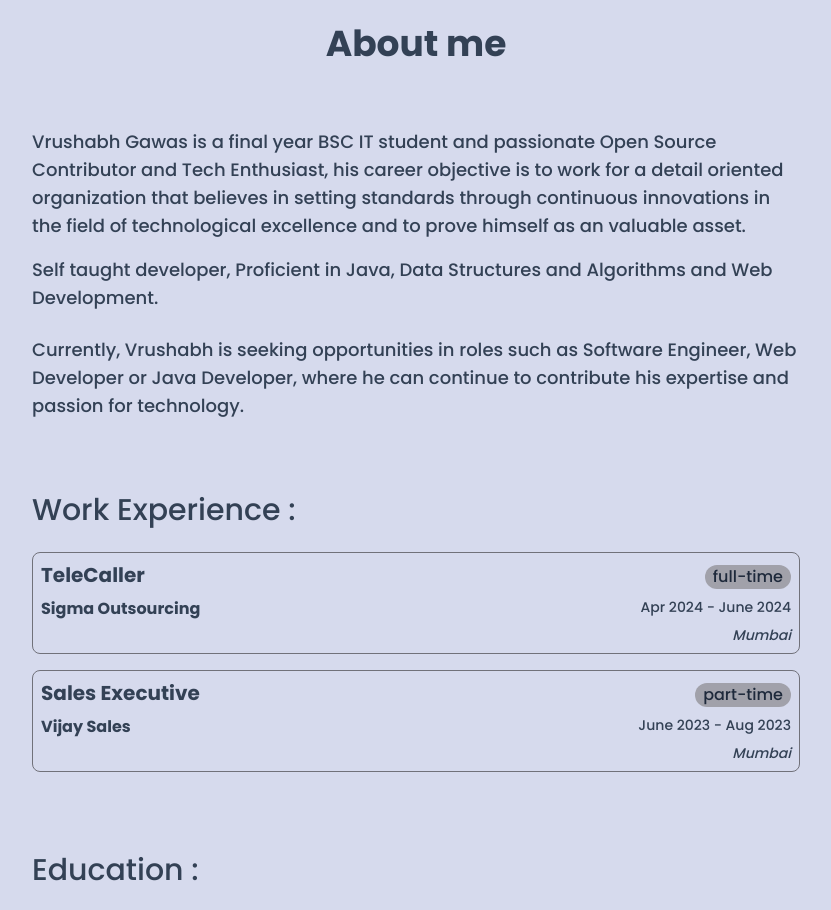
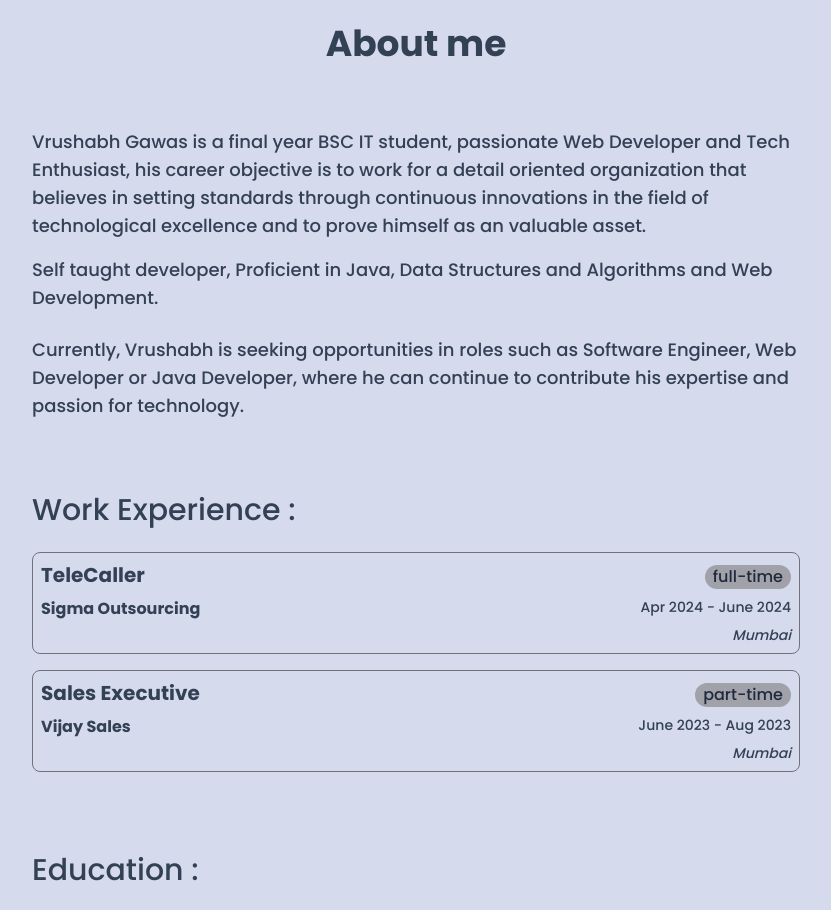
Before and after one commit to vrushabhgawas14/vrushabhgawas14.github.io, a React (Create React App) app: page / in a window 1280 px wide. Shown: the part 920-1830 px from the top of the page, without its empty margins (224-1055 px from the left). Built offline with nearby package versions, Linux system fonts and the light colour scheme; a web font is replaced by a local one.

Commit message:
Updated to Web Developer

```diff
--- a/src/pages/About.tsx
+++ b/src/pages/About.tsx
@@ -36,12 +36,11 @@ export const About = () => {
         <section className="mx-64 sm:mx-6 pt-10">
           <p className="text-start text-lg">
             <p className="a_text">
-              Vrushabh Gawas is a final year BSC IT student and passionate Open
-              Source Contributor and Tech Enthusiast, his career objective is to
-              work for a detail oriented organization that believes in setting
-              standards through continuous innovations in the field of
-              technological excellence and to prove himself as an valuable
-              asset.
+              Vrushabh Gawas is a final year BSC IT student, passionate Web
+              Developer and Tech Enthusiast, his career objective is to work for
+              a detail oriented organization that believes in setting standards
+              through continuous innovations in the field of technological
+              excellence and to prove himself as an valuable asset.
             </p>
             <p className="py-4 a_text">
               Self taught developer, Proficient in Java, Data Structures and
```
